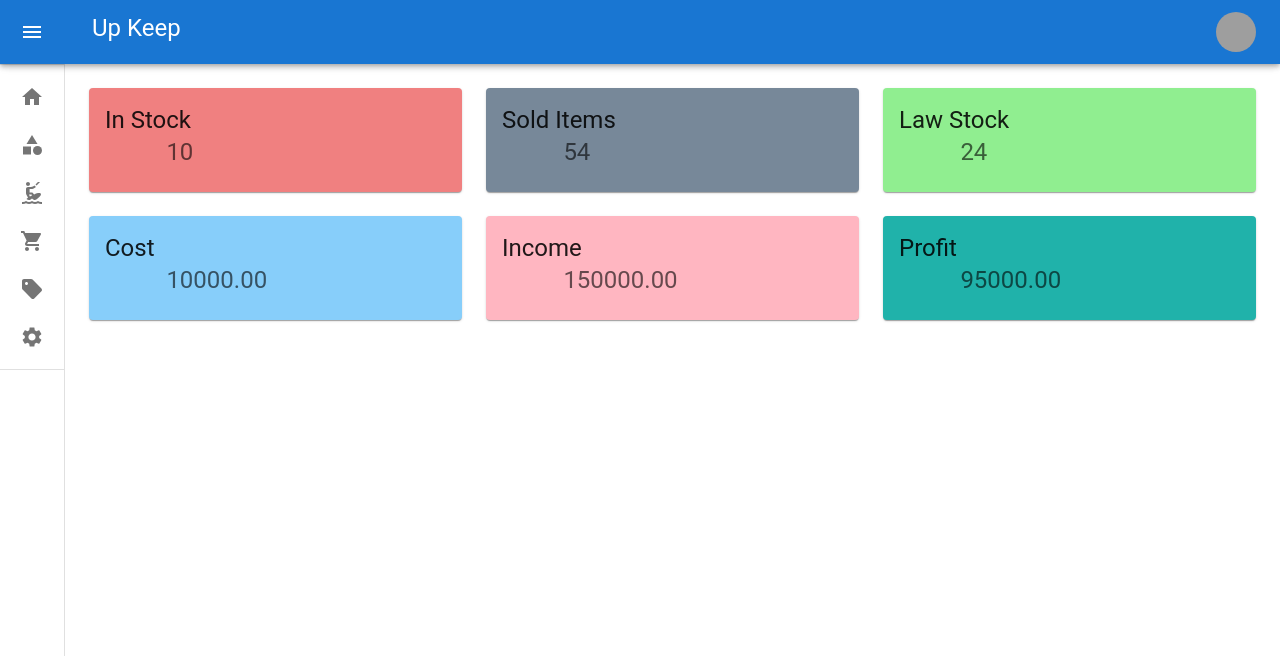
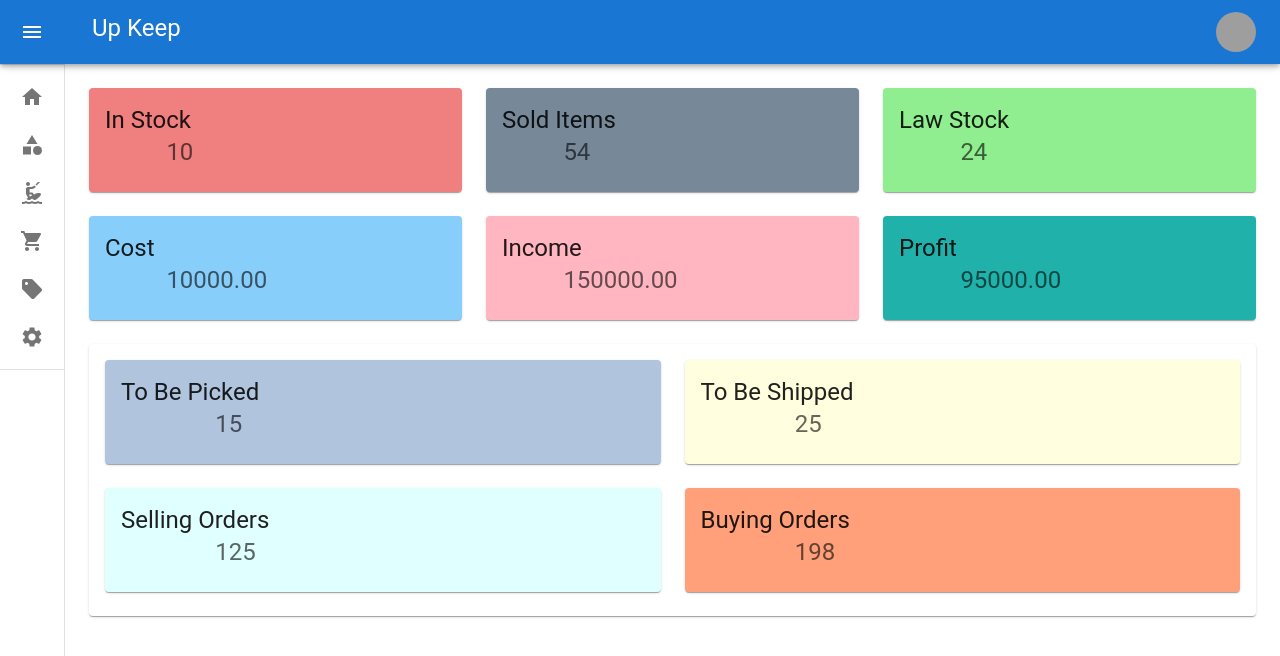
Before and after one commit to DanujaV/keep-up-SLTC, a React (Create React App) app: page / in a window 1280 px wide. Shown: the top 656 px of the page. Built offline with nearby package versions, Linux system fonts and the light colour scheme; grey boxes are pictures that could not be loaded.

Commit message:
add another cards to the dashboard

```diff
--- a/src/pages/Dashboard/index.jsx
+++ b/src/pages/Dashboard/index.jsx
@@ -85,6 +85,66 @@ class Home extends Component {
                         </CardContent>
                     </Card>
                 </Grid>
+                <Grid item lg={12} xs={12} sm={12} md={12}>
+                    <Card sx={{ minWidth: 275 }}>
+                        <CardContent>
+                            <Grid container spacing={3}>
+                                <Grid item lg={6} xs={12} sm={12} md={6}>
+                                    <Card sx={{ minWidth: 275 }} style={{ backgroundColor: "lightsteelblue" }}>
+                                        <CardContent>
+                                            <Typography variant="h5" component="div">
+                                                To Be Picked
+                                            </Typography>
+                                            <Typography style={{ marginLeft: '18%' }} variant="h5" color="text.secondary">
+                                                {/* {this.state.supplierCount} */}
+                                                15
+                                            </Typography>
+                                        </CardContent>
+                                    </Card>
+                                </Grid>
+                                <Grid item lg={6} xs={12} sm={12} md={6}>
+                                    <Card sx={{ minWidth: 275 }} style={{ backgroundColor: "lightyellow" }}>
+                                        <CardContent>
+                                            <Typography variant="h5" component="div">
+                                                To Be Shipped
+                                            </Typography>
+                                            <Typography style={{ marginLeft: '18%' }} variant="h5" color="text.secondary">
+                                                {/* {this.state.supplierCount} */}
+                                                25
+                                            </Typography>
+                                        </CardContent>
+                                    </Card>
+                                </Grid>
+                                <Grid item lg={6} xs={12} sm={12} md={6}>
+                                    <Card sx={{ minWidth: 275 }} style={{ backgroundColor: "lightcyan" }}>
+                                        <CardContent>
+                                            <Typography variant="h5" component="div">
+                                                Selling Orders
+                                            </Typography>
+                                            <Typography style={{ marginLeft: '18%' }} variant="h5" color="text.secondary">
+                                                {/* {this.state.supplierCount} */}
+                                                125
+                                            </Typography>
+                                        </CardContent>
+                                    </Card>
+                                </Grid>
+                                <Grid item lg={6} xs={12} sm={12} md={6}>
+                                    <Card sx={{ minWidth: 275 }} style={{ backgroundColor: "lightsalmon" }}>
+                                        <CardContent>
+                                            <Typography variant="h5" component="div">
+                                                Buying Orders
+                                            </Typography>
+                                            <Typography style={{ marginLeft: '18%' }} variant="h5" color="text.secondary">
+                                                {/* {this.state.supplierCount} */}
+                                                198
+                                            </Typography>
+                                        </CardContent>
+                                    </Card>
+                                </Grid>
+                            </Grid>
+                        </CardContent>
+                    </Card>
+                </Grid>
             </Grid>
         );
     }
```
